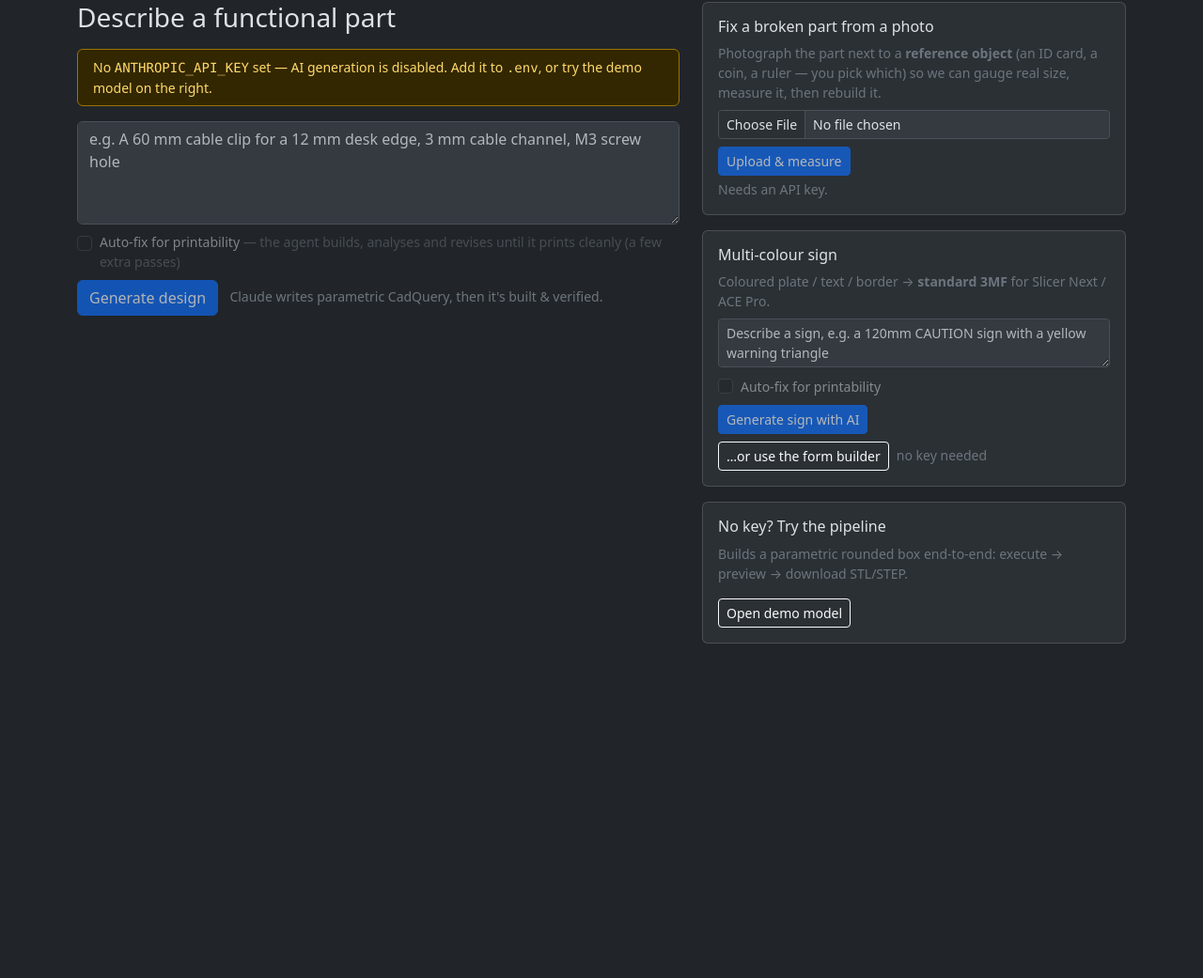
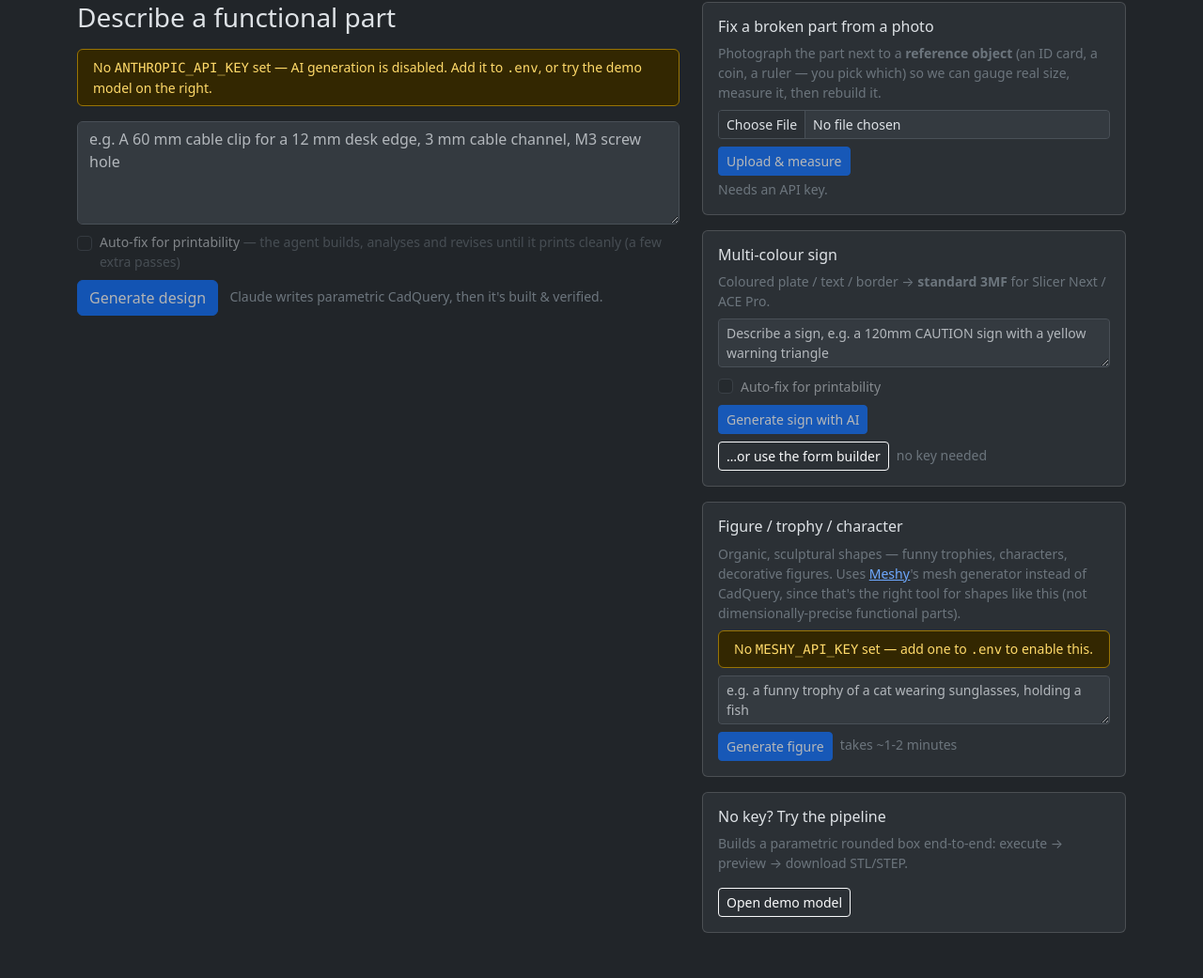
Before and after one commit to weaselweb/ai-3d-print-designer, a FastAPI app: page / in a window 1280 px wide. Shown: the part 79-1120 px from the top of the page at 94% size. Before the commit the page ends 764 px from the top, so only its background shows below. Run offline with FastAPI, Linux system fonts and the light colour scheme; data that the repository does not hold is empty; some libraries are stand-ins or nearby versions.

Commit message:
Add Meshy text-to-3D path for organic figures, trophies, characters
Parametric CadQuery is the wrong tool for sculptural/organic shapes like a
funny trophy or a cartoon character -- it writes primitive-based code
(extrude/cut/fillet), not sculpted meshes. PLAN.md already called for a
separate mesh-generation engine for exactly this ("organic/decorative jobs"),
so wire up Meshy's text-to-3D API as that second engine:

- app/ai/meshy.py: submit a "preview" mode task (skips the paid texture
  "refine" pass, since FDM printing can't use colour texture anyway),
  poll for completion, download the STL Meshy hands back directly.
- app/cad/executor.py: import_mesh_design() turns that STL into the same
  BuildResult/BodyInfo shape the CadQuery path produces (STL + 3MF +
  print-readiness report), minus STEP since it's a mesh, not a B-rep.
- app/services/build_service.py: finalize_meshy_design() writes files once
  at generation time; build_meshy_design() re-inspects the existing files
  on every subsequent page view instead of re-hitting the Meshy API.
- app/main.py: new POST /figure/generate route, and _build_and_store()
  branches on design.engine so viewing/recolouring a Meshy design doesn't
  try to exec nonexistent CadQuery code.
- New "Figure / trophy / character" card on the home page, gated on
  MESHY_API_KEY like the existing AI card is gated on ANTHROPIC_API_KEY.

Co-Authored-By: Claude Sonnet 5 <noreply@anthropic.com>

```diff
--- a/app/cad/executor.py
+++ b/app/cad/executor.py
@@ -219,3 +219,30 @@ def build_and_export(
 ) -> BuildResult:
     objs = run_build(code, params)
     return export_design(objs, stem, colors)
+
+
+def import_mesh_design(stl_bytes: bytes, stem: Path, color: str = "#c8c8c8") -> BuildResult:
+    """Turn a downloaded mesh (e.g. from Meshy) into the same STL/3MF/report shape
+    a CadQuery build produces. No STEP — it's a mesh, not a B-rep."""
+    import io
+
+    import trimesh
+
+    stem.parent.mkdir(parents=True, exist_ok=True)
+    mesh = trimesh.load(io.BytesIO(stl_bytes), file_type="stl", force="mesh")
+
+    stl_path = stem.with_suffix(".stl")
+    mesh.export(str(stl_path))
+
+    body_stl = stem.parent / "body_0.stl"
+    mesh.export(str(body_stl))
+
+    threemf_path = stem.with_suffix(".3mf")
+    write_3mf(threemf_path, [Body("body", mesh, color)])
+
+    report = inspect_mesh(stl_path)
+    body_info = BodyInfo(index=0, name="body", color=color, stl_path=body_stl)
+    return BuildResult(
+        stl_path=stl_path, step_path=None, threemf_path=threemf_path,
+        report=report, bodies=[body_info],
+    )
--- a/app/config.py
+++ b/app/config.py
@@ -13,6 +13,9 @@ class Settings(BaseSettings):
     anthropic_api_key: str = ""
     anthropic_model: str = "claude-opus-4-8"
     anthropic_max_tokens: int = 8000
+
+    # Image/text-to-3D (organic/figurine shapes CadQuery can't sculpt)
+    meshy_api_key: str = ""
 
     # App
     app_host: str = "127.0.0.1"
--- a/app/main.py
+++ b/app/main.py
@@ -45,6 +45,23 @@ def _build_and_store(
     overrides: dict[str, Any] | None = None,
     color_overrides: dict[str, str] | None = None,
 ) -> dict[str, Any]:
+    if design.get("engine") == "meshy":
+        if color_overrides and color_overrides.get("body"):
+            design["bodies"] = [{"name": "body", "color": color_overrides["body"]}]
+            db.update_bodies(design["id"], design["bodies"])
+        built = builder.build_meshy_design(design)
+        b = built.result.bodies[0]
+        manifest = [{"index": b.index, "name": b.name, "color": b.color,
+                     "stl_url": f"/design/{design['id']}/body/{b.index}.stl"}]
+        return {
+            "report": built.result.report,
+            "readiness": built.readiness,
+            "has_step": False,
+            "has_repaired": built.readiness.repaired,
+            "bodies": manifest,
+            "params": {},
+        }
+
     params = builder.current_params(design, overrides)
     colors = builder.body_colors(design, color_overrides)
     built = builder.build_design(design, params, colors=colors)
@@ -99,8 +116,31 @@ def home(request: Request):
     return templates.TemplateResponse(
         request,
         "index.html",
-        {"designs": db.list_designs(), "has_key": bool(settings.anthropic_api_key)},
+        {"designs": db.list_designs(), "has_key": bool(settings.anthropic_api_key),
+         "has_meshy_key": bool(settings.meshy_api_key)},
     )
+
+
+@app.post("/figure/generate", response_class=HTMLResponse)
+def generate_figure(request: Request, prompt: str = Form(...)):
+    from .ai.meshy import MeshyError, generate_stl
+
+    try:
+        stl_bytes = generate_stl(prompt)
+    except MeshyError as exc:
+        return templates.TemplateResponse(
+            request,
+            "index.html",
+            {"designs": db.list_designs(), "has_key": bool(settings.anthropic_api_key),
+             "has_meshy_key": bool(settings.meshy_api_key), "error": str(exc)},
+            status_code=400,
+        )
+    design_id = db.save_design(
+        design_id=None, name=prompt[:60] or "figure", description=prompt, prompt=prompt,
+        engine="meshy", code="", parameters=[], bodies=[{"name": "body", "color": "#c8c8c8"}],
+    )
+    builder.finalize_meshy_design(design_id, stl_bytes, "#c8c8c8")
+    return HTMLResponse(status_code=303, headers={"Location": f"/design/{design_id}"})
 
 
 @app.post("/demo")
@@ -144,8 +184,8 @@ def generate(request: Request, prompt: str = Form(...), autofix: str = Form(None
         return templates.TemplateResponse(
             request,
             "index.html",
-            {"designs": db.list_designs(),
-             "has_key": bool(settings.anthropic_api_key), "error": str(exc)},
+            {"designs": db.list_designs(), "has_key": bool(settings.anthropic_api_key),
+             "has_meshy_key": bool(settings.meshy_api_key), "error": str(exc)},
             status_code=400,
         )
     design_id = db.save_design(
@@ -160,8 +200,8 @@ def generate(request: Request, prompt: str = Form(...), autofix: str = Form(None
         return templates.TemplateResponse(
             request,
             "index.html",
-            {"designs": db.list_designs(),
-             "has_key": bool(settings.anthropic_api_key), "error": f"Build failed: {exc}"},
+            {"designs": db.list_designs(), "has_key": bool(settings.anthropic_api_key),
+             "has_meshy_key": bool(settings.meshy_api_key), "error": f"Build failed: {exc}"},
             status_code=400,
         )
     return HTMLResponse(status_code=303, headers={"Location": f"/design/{design_id}"})
@@ -178,8 +218,8 @@ def design_page(request: Request, design_id: str):
         return templates.TemplateResponse(
             request,
             "index.html",
-            {"designs": db.list_designs(),
-             "has_key": bool(settings.anthropic_api_key),
+            {"designs": db.list_designs(), "has_key": bool(settings.anthropic_api_key),
+             "has_meshy_key": bool(settings.meshy_api_key),
              "error": f"'{design['name']}' can't be displayed — build failed: {exc}"},
             status_code=400,
         )
@@ -383,7 +423,7 @@ def sign_generate(request: Request, prompt: str = Form(...), autofix: str = Form
         return templates.TemplateResponse(
             request, "index.html",
             {"designs": db.list_designs(), "has_key": bool(settings.anthropic_api_key),
-             "error": str(exc)}, status_code=400,
+             "has_meshy_key": bool(settings.meshy_api_key), "error": str(exc)}, status_code=400,
         )
     design_id = db.save_design(
         design_id=None, name=gen.name, description=gen.description, prompt=f"[sign] {prompt}",
--- a/app/templates/design.html
+++ b/app/templates/design.html
@@ -116,10 +116,12 @@
       </table>
     </details>
 
+    {% if design.engine == 'cadquery' %}
     <details class="mt-2">
       <summary class="small text-secondary">View CadQuery source</summary>
       <pre class="mono small mt-2 p-2 bg-body-tertiary rounded" style="white-space:pre-wrap">{{ design.code }}</pre>
     </details>
+    {% endif %}
   </div>
 
   <!-- Preview + status -->
--- a/app/templates/index.html
+++ b/app/templates/index.html
@@ -72,6 +72,32 @@
         </form>
       </div>
     </div>
+    <div class="card bg-body-tertiary mb-3">
+      <div class="card-body">
+        <h2 class="h6">Figure / trophy / character</h2>
+        <p class="small text-secondary mb-2">
+          Organic, sculptural shapes — funny trophies, characters, decorative figures.
+          Uses <a href="https://www.meshy.ai" target="_blank" rel="noopener">Meshy</a>'s mesh
+          generator instead of CadQuery, since that's the right tool for shapes like this
+          (not dimensionally-precise functional parts).
+        </p>
+        {% if not has_meshy_key %}
+          <div class="alert alert-warning py-2 small mb-2">
+            No <span class="mono">MESHY_API_KEY</span> set — add one to
+            <span class="mono">.env</span> to enable this.
+          </div>
+        {% endif %}
+        <form method="post" action="/figure/generate">
+          <textarea class="form-control form-control-sm mb-2" name="prompt" rows="2"
+            placeholder="e.g. a funny trophy of a cat wearing sunglasses, holding a fish"
+            {% if not has_meshy_key %}disabled{% endif %}></textarea>
+          <button class="btn btn-primary btn-sm" type="submit" {% if not has_meshy_key %}disabled{% endif %}>
+            Generate figure
+          </button>
+          <span class="text-secondary small ms-1">takes ~1-2 minutes</span>
+        </form>
+      </div>
+    </div>
     <div class="card bg-body-tertiary">
       <div class="card-body">
         <h2 class="h6">No key? Try the pipeline</h2>
```
Also changed, not shown: app/ai/meshy.py (added, +67 -0 lines), app/services/build_service.py (+30 -1 lines), 1 other file.
